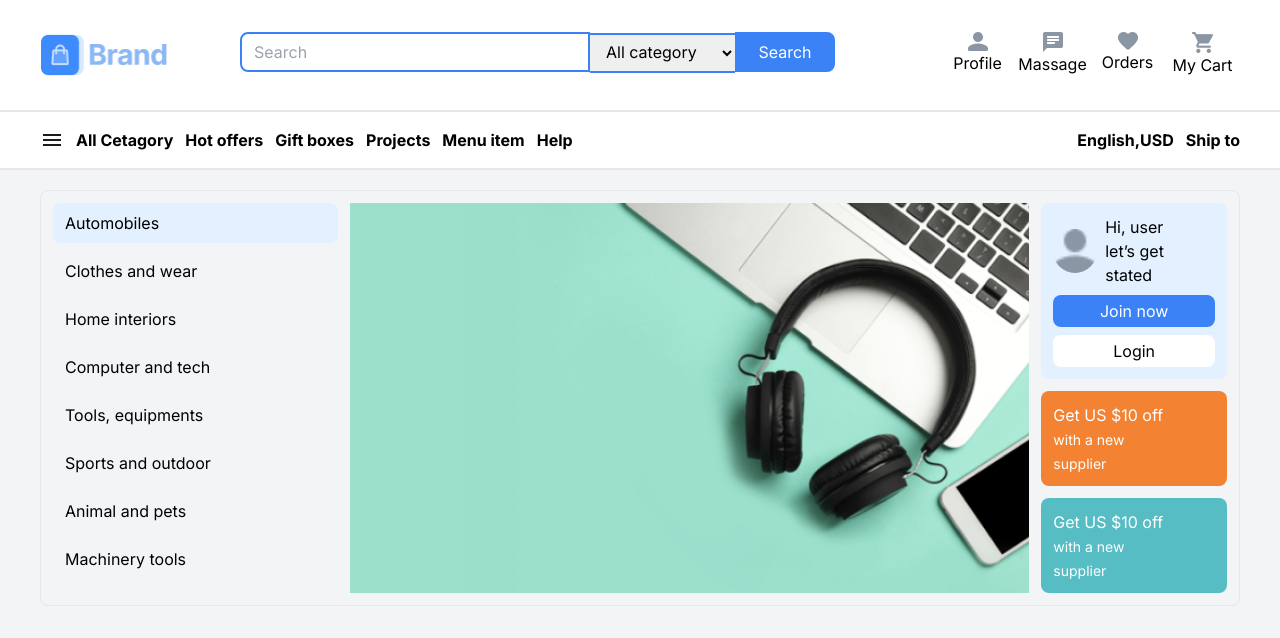
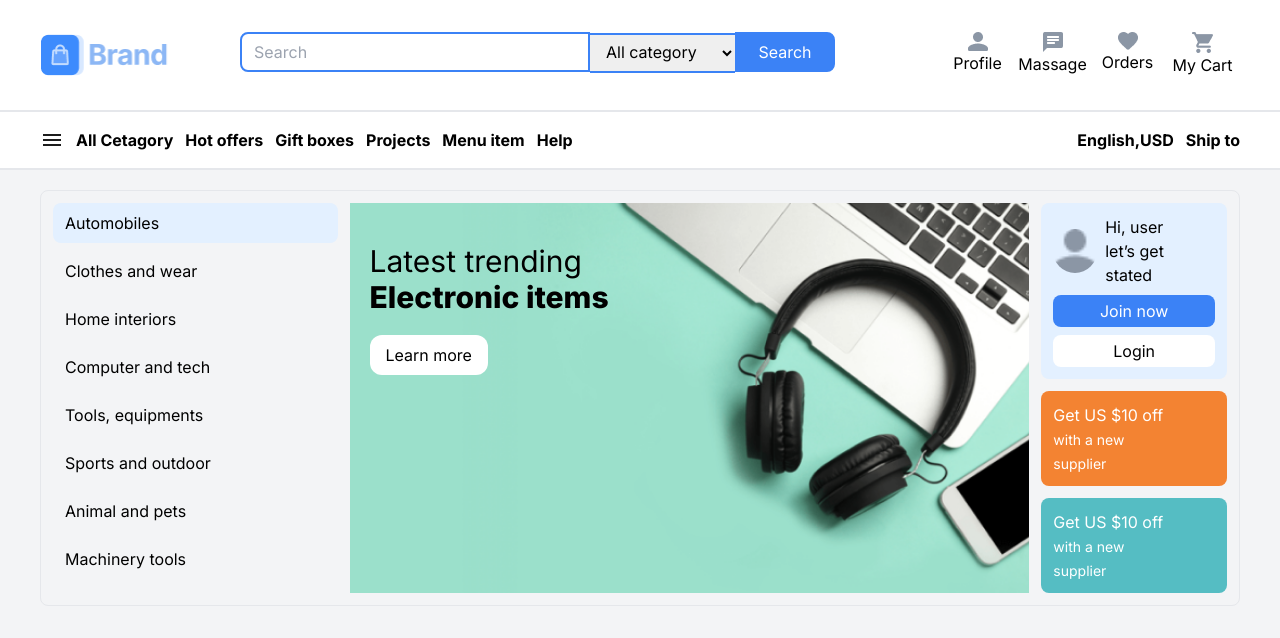
Before and after one commit to rukonpro/Brand, a Next.js app: page / in a window 1280 px wide. Shown: the top 638 px of the page. Built offline with nearby package versions, Linux system fonts and the light colour scheme.

Commit message:
e commerce

```diff
--- a/app/components/Banner/Banner.js
+++ b/app/components/Banner/Banner.js
@@ -19,8 +19,18 @@ const Banner = () => {
                     <Link href="" className='w-full inline-block px-3 py-2 mt-2 rounded-lg hover:bg-[#E3F0FF]'>Machinery tools</Link>
 
                 </div>
-                <div className='col-span-7'>
-                    <Image src={BannerImage} alt='' className='h-full w-full object-cover' />
+                <div className='col-span-7 relative'>
+
+                    <div className='absolute top-10 left-5'>
+                        <h1 className='text-3xl'><span >Latest trending</span> <br /> <span className='font-extrabold '> Electronic items</span> </h1>
+
+                        <button type='button' className="bg-white rounded-xl px-4 py-2 mt-5">
+                            Learn more
+                        </button>
+                    </div>
+
+                    <Image src={BannerImage} alt='' className='h-full w-full object-cover ' />
+
                 </div>
 
                 <div className='col-span-2'>
```
